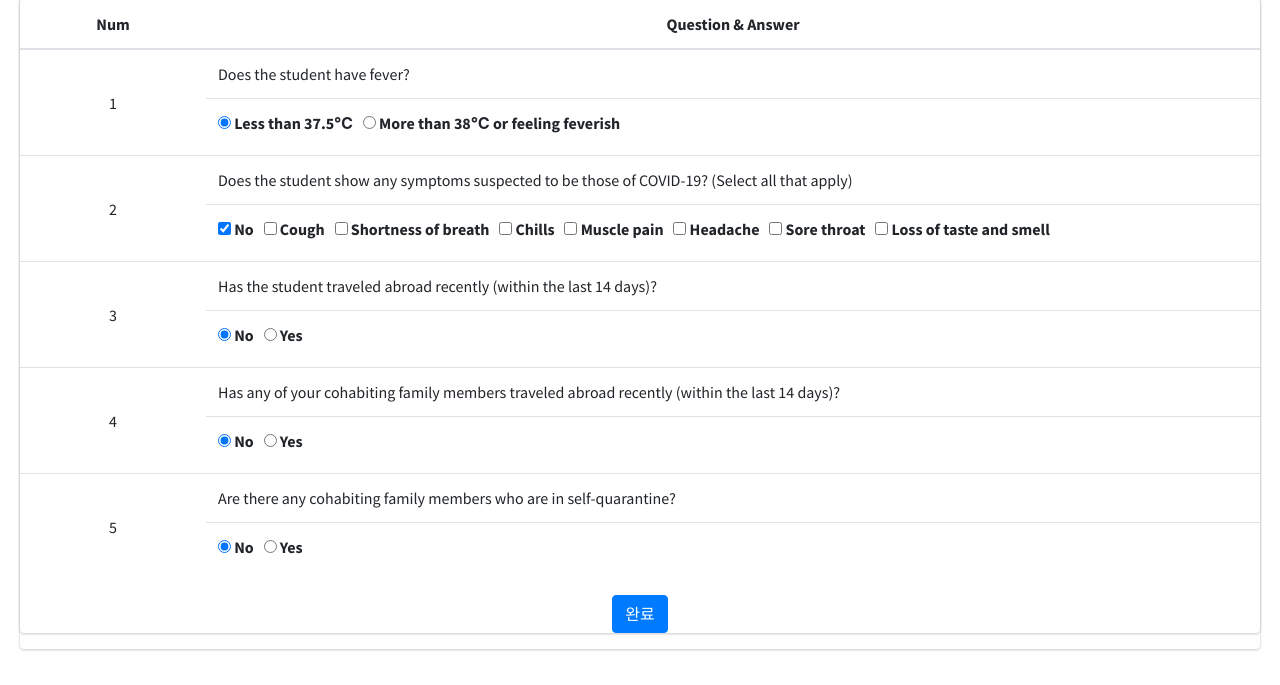
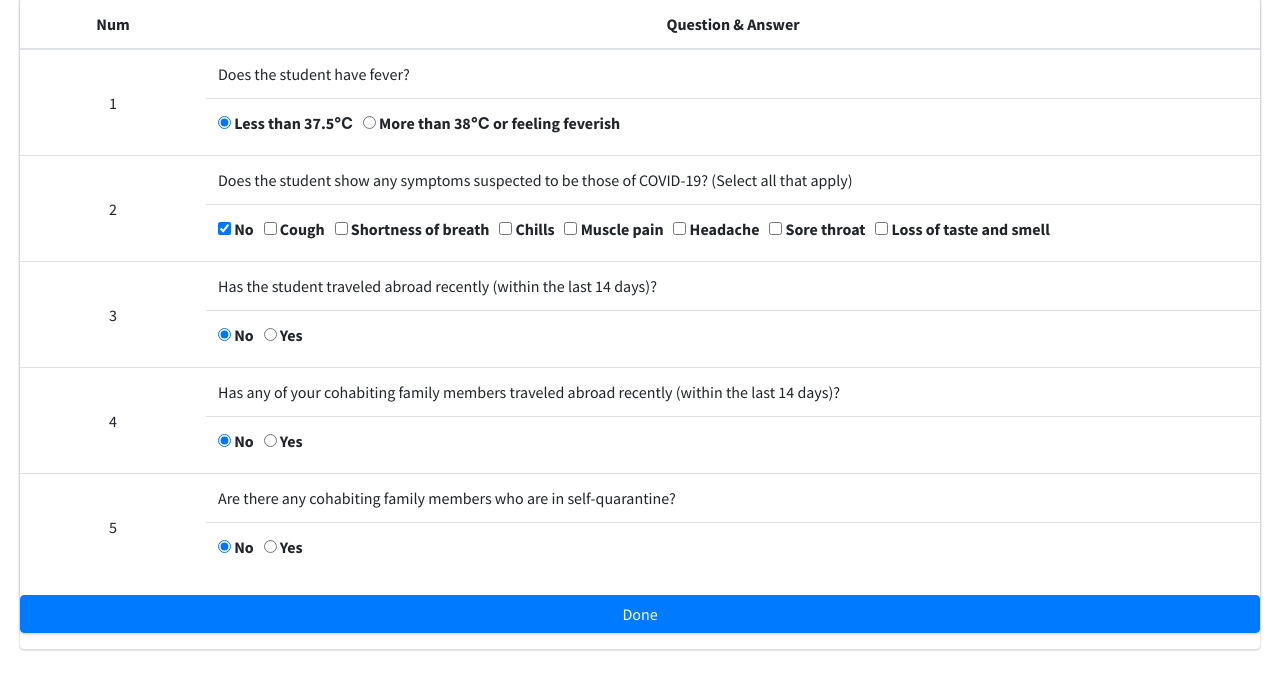
Before and after one commit to davkim1030/mirae_qr_server, a Django app: template selfcheck/templates/selfcheck/selfcheck.html in a window 1280 px wide. Shown: the part 313-998 px from the top of the page. Run offline with Django 3.2, Linux system fonts and the light colour scheme; the template is opened without the code that fills it, so the values that code supplies are empty; some libraries are stand-ins or nearby versions.

Commit message:
HTML indent updated, added comments

```diff
--- a/selfcheck/templates/selfcheck/main.html
+++ b/selfcheck/templates/selfcheck/main.html
@@ -125,4 +125,5 @@
     <!-- AdminLTE App -->
     <script src="https://cdnjs.cloudflare.com/ajax/libs/admin-lte/3.0.5/js/adminlte.min.js"></script>
     </body>
+    <!-- Made by 김현욱, 신기호, 조혜림 --
 </html>
--- a/selfcheck/templates/selfcheck/selfcheck.html
+++ b/selfcheck/templates/selfcheck/selfcheck.html
@@ -51,7 +51,7 @@
                     </p>
                 </div>
                 <div class="card table-responsive" style="text-align: center;">
-          <form method="post" action="{% url 'handle_check_result' key_hash=url_str %}">
+                    <form id="selfcheck" method="post" action="{% url 'handle_check_result' key_hash=url_str %}">
                         {% csrf_token %}
                         <table class="table" style="text-align: left;">
                             <colgroup>
@@ -169,8 +169,8 @@
                                 </tr>
                             </tbody>
                         </table>
-        <input type="submit" id="Done" data-lang="Done" value="완료" class="btn btn-primary" style="text-align: center;">
                     </form>
+                    <button type="submit" id="Done" data-lang="Done" class="btn btn-primary" style="text-align: center;" form="selfcheck">완료</button>
                 </div>
             </div>
         </div>
```
Lines whose indentation alone changed are shown as unchanged.
